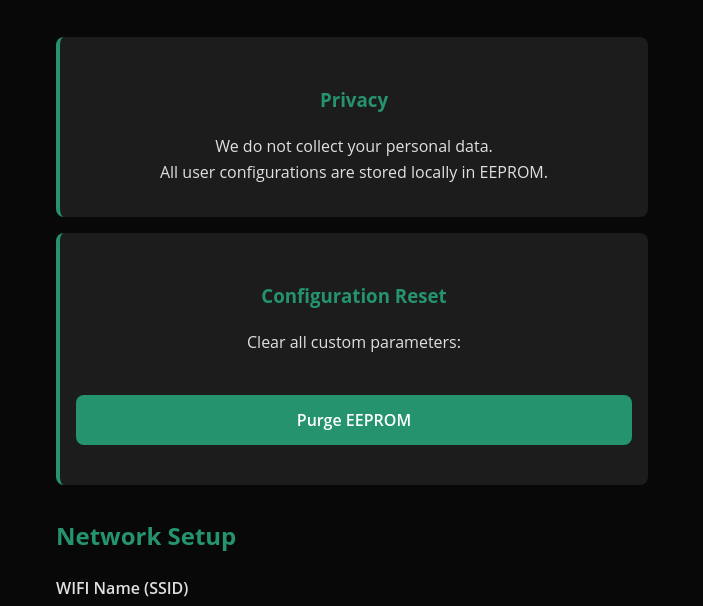
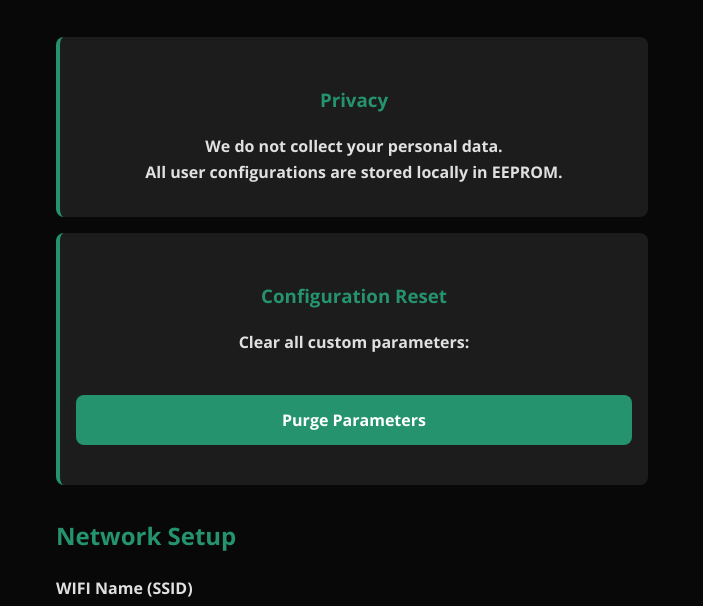
Before and after one commit to jiksou/Nephelocentaurus, a plain HTML site: page index.html in a window 1280 px wide. Shown: the part 193-799 px from the top of the page, without its empty margins (288-991 px from the left). Drawn offline with Linux system fonts and the light colour scheme.

Commit message:
Add files via upload

```diff
--- a/index.html
+++ b/index.html
@@ -6,6 +6,12 @@
   <meta name="viewport" content="width=device-width, initial-scale=1.0">
   <title>Nephelocentauros Configuration</title>
   <style>
+	  @font-face {
+  font-family: 'CustomFont';
+  src: url('/font.ttf') format('truetype');
+  font-weight: normal;
+  font-style: normal;
+}
     :root {
       --primary-color: #24936E;
       --background-color: #080808;
@@ -16,7 +22,7 @@
     }
 
     body {
-      font-family: 'Open Sans', sans-serif;
+      font-family: 'CustomFont', 'Open Sans', sans-serif;
       margin: 0;
       padding: 0;
       background-color: var(--background-color);
@@ -164,7 +170,7 @@
         <h3>Configuration Reset</h3>
         <p>Clear all custom parameters:</p>
         <form action="/reset" method="get">
-          <input type="submit" value="Purge EEPROM">
+          <input type="submit" value="Purge Parameters">
         </form>
       </div>
       <form method='get' action='setting'>
```
